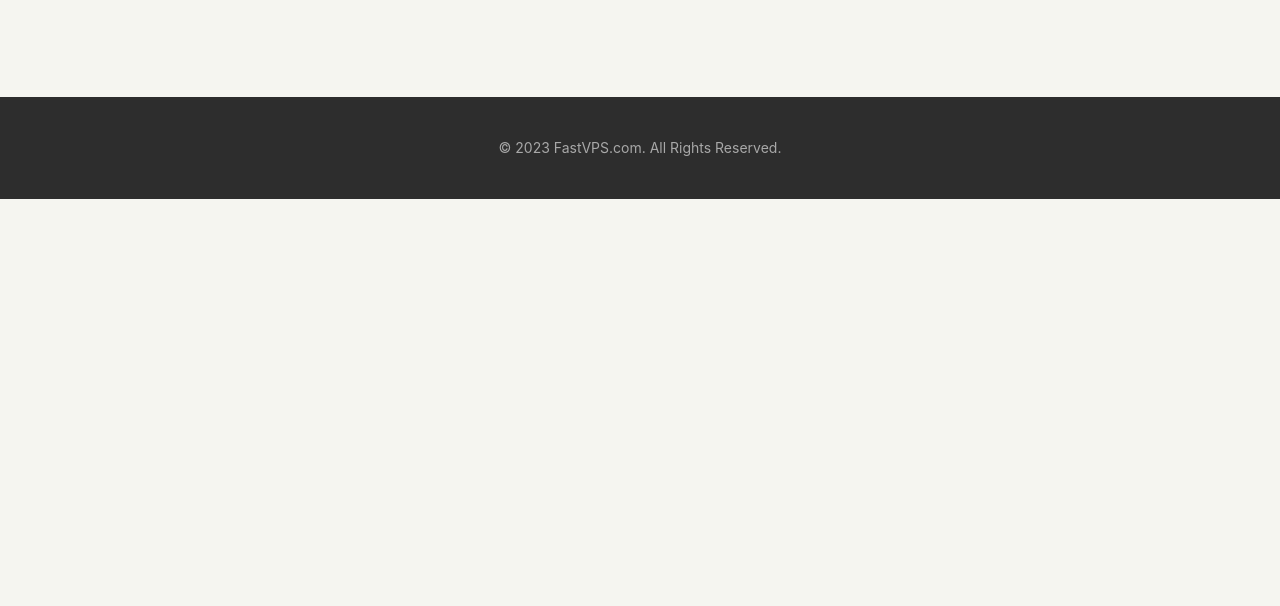
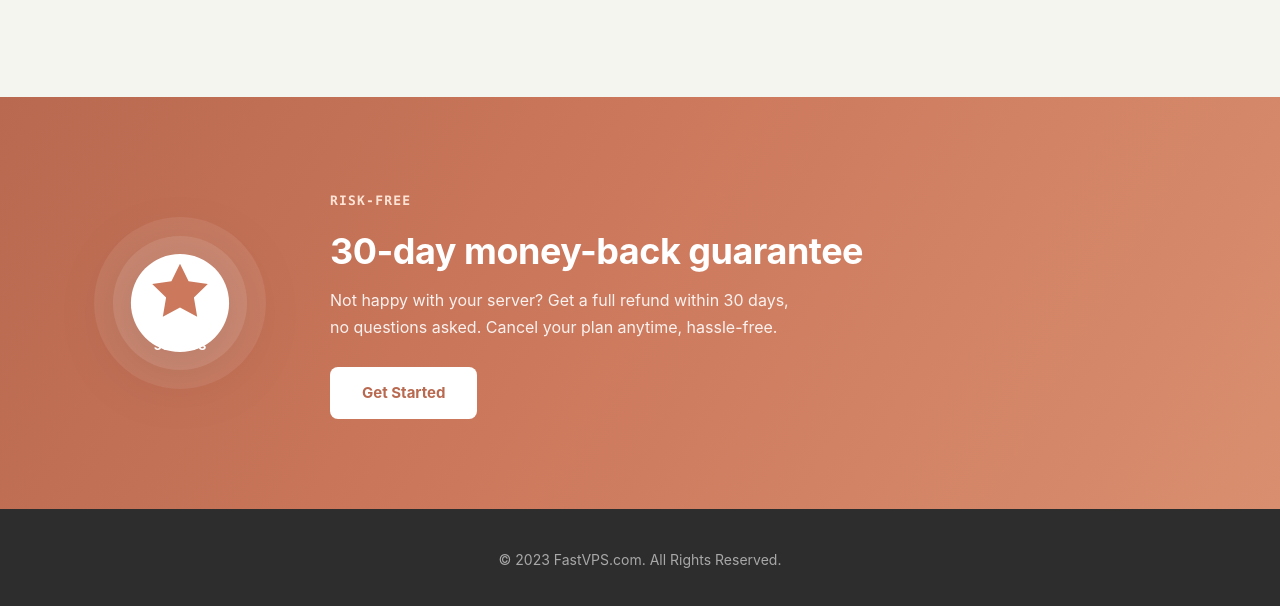
Before and after one commit to ikramullahk09800/cluad, a plain HTML site: page index.html in a window 1280 px wide. Shown: the part 2760-3366 px from the top of the page. Before the commit the page ends 2959 px from the top, so only its background shows below. Drawn offline with Linux system fonts and the light colour scheme.

Commit message:
Add 30-day money-back guarantee section

```diff
--- a/index.html
+++ b/index.html
@@ -8,7 +8,7 @@
     <meta name="keywords" content="VPS hosting, buy VPS, best VPS server, Linux VPS, Windows VPS, 24/7 support VPS, cheap VPS">
     <meta name="robots" content="index, follow">
 
-    <link rel="stylesheet" href="style.css?v=3">
+    <link rel="stylesheet" href="style.css?v=4">
 </head>
 <body>
 
@@ -160,6 +160,27 @@
         </div>
     </section>
 
+    <!-- Money-Back Guarantee Section -->
+    <section class="guarantee-section">
+        <div class="guarantee-inner">
+            <div class="guarantee-visual">
+                <svg viewBox="0 0 220 220" xmlns="http://www.w3.org/2000/svg">
+                    <circle cx="110" cy="110" r="105" fill="rgba(255,255,255,0.08)"/>
+                    <circle cx="110" cy="110" r="82" fill="rgba(255,255,255,0.10)"/>
+                    <circle cx="110" cy="110" r="60" fill="#fff"/>
+                    <path d="M110 62l10.5 21.3 23.5 3.4-17 16.6 4 23.4L110 115.4 89 126.7l4-23.4-17-16.6 23.5-3.4z" fill="#CC785C"/>
+                    <text x="110" y="168" text-anchor="middle" font-family="-apple-system, sans-serif" font-size="15" font-weight="700" fill="#fff">30 DAYS</text>
+                </svg>
+            </div>
+            <div class="guarantee-content">
+                <span class="eyebrow eyebrow-light">Risk-free</span>
+                <h2>30-day money-back guarantee</h2>
+                <p>Not happy with your server? Get a full refund within 30 days, no questions asked. Cancel your plan anytime, hassle-free.</p>
+                <a href="signup.html" class="btn-guarantee">Get Started</a>
+            </div>
+        </div>
+    </section>
+
     <footer>
         <p>&copy; 2023 FastVPS.com. All Rights Reserved.</p>
     </footer>
--- a/style.css
+++ b/style.css
@@ -494,6 +494,81 @@ nav {
     height: 40px;
 }
 
+/* Money-Back Guarantee Section */
+.guarantee-section {
+    background: linear-gradient(120deg, #B8694F 0%, #CC785C 45%, #D98F6F 100%);
+    padding: 90px 20px;
+    overflow: hidden;
+}
+
+.guarantee-inner {
+    max-width: 1100px;
+    margin: 0 auto;
+    display: grid;
+    grid-template-columns: auto 1fr;
+    align-items: center;
+    gap: 60px;
+}
+
+.guarantee-visual {
+    display: flex;
+    justify-content: center;
+}
+
+.guarantee-visual svg {
+    width: 180px;
+    height: 180px;
+    filter: drop-shadow(0 10px 30px rgba(0, 0, 0, 0.15));
+}
+
+.eyebrow-light {
+    color: #FFE4D6;
+}
+
+.guarantee-content h2 {
+    font-size: 36px;
+    font-weight: 700;
+    color: #fff;
+    letter-spacing: -0.5px;
+    margin-bottom: 14px;
+    line-height: 1.2;
+}
+
+.guarantee-content p {
+    font-size: 16px;
+    color: rgba(255, 255, 255, 0.9);
+    max-width: 480px;
+    line-height: 1.7;
+    margin-bottom: 26px;
+}
+
+.btn-guarantee {
+    display: inline-block;
+    background: #fff;
+    color: #B8694F;
+    padding: 14px 32px;
+    border-radius: 8px;
+    text-decoration: none;
+    font-weight: 700;
+    font-size: 15px;
+    transition: all 0.3s ease;
+}
+
+.btn-guarantee:hover {
+    background: #2D2D2D;
+    color: #fff;
+    transform: translateY(-2px);
+}
+
+@media (max-width: 768px) {
+    .guarantee-inner {
+        grid-template-columns: 1fr;
+        text-align: center;
+        gap: 30px;
+    }
+    .guarantee-content p { margin-left: auto; margin-right: auto; }
+}
+
 /* Footer */
 footer {
     background-color: #2D2D2D;
```
